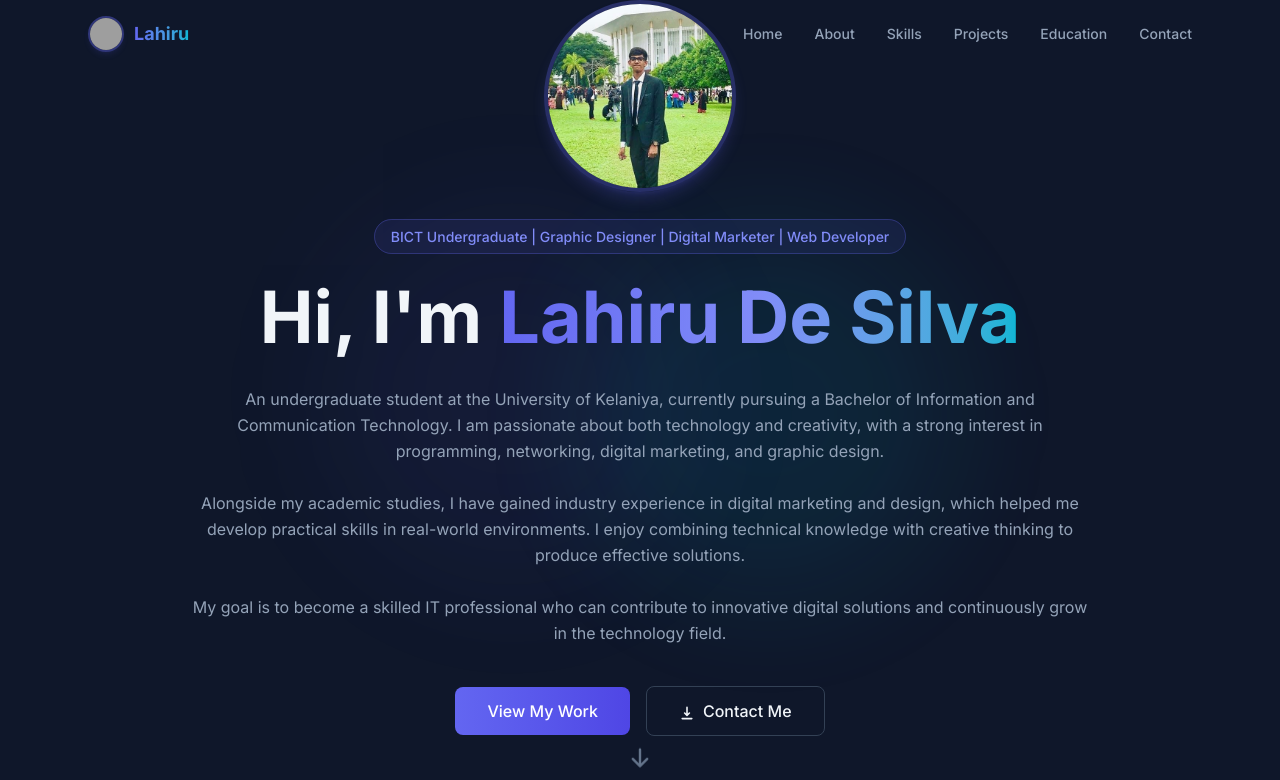
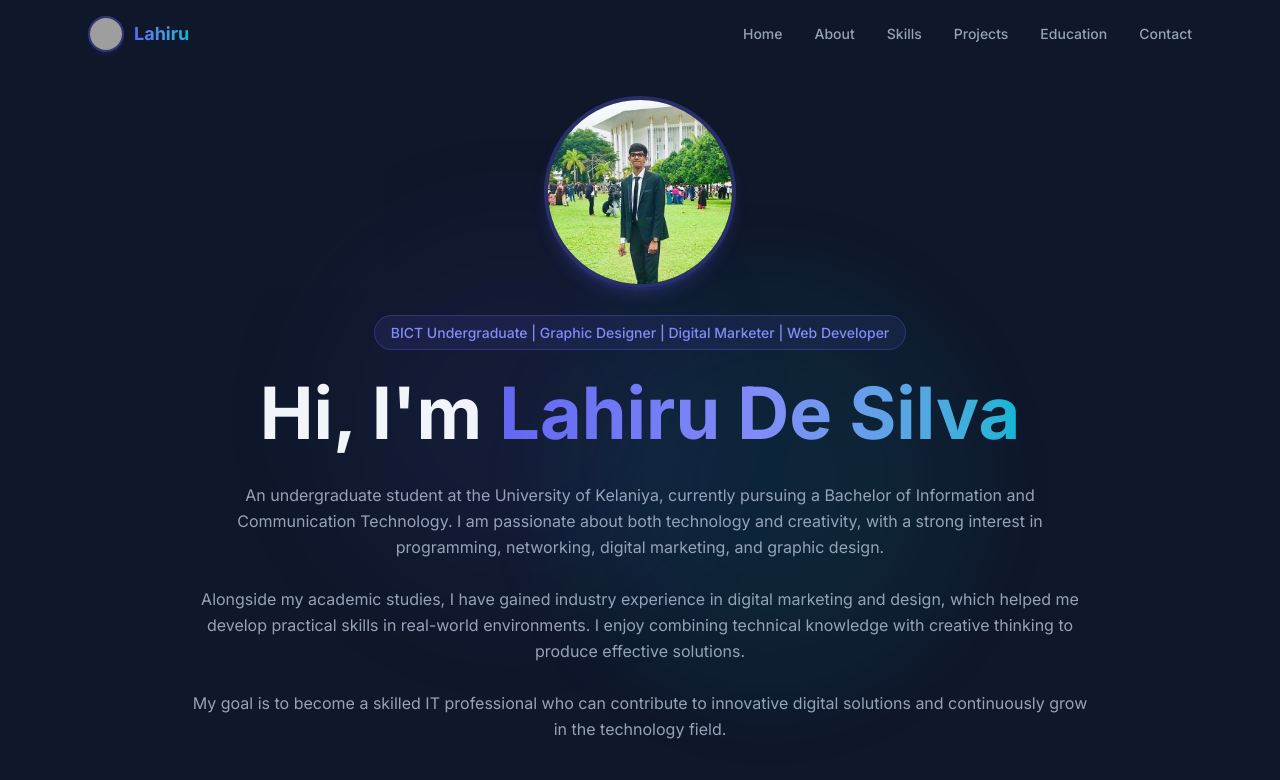
Before and after one commit to LahiruDS/E-portfolio, a React (Vite) app: page / in a window 1280 px wide. Shown: the top 780 px of the page. Built offline with nearby package versions, Linux system fonts and the light colour scheme; grey boxes are pictures that could not be loaded.

Commit message:
5th commit

```diff
--- a/src/components/Hero.jsx
+++ b/src/components/Hero.jsx
@@ -4,8 +4,10 @@ import { FaGithub, FaLinkedin, FaEnvelope } from 'react-icons/fa'
 
 export default function Hero() {
   return (
-    <section id="home" className="min-h-screen flex items-center justify-center relative overflow-hidden px-6">
-      <div className="absolute inset-0 overflow-hidden">
+<section
+  id="home"
+  className="min-h-screen flex items-center justify-center relative overflow-hidden px-6 pt-24"
+>      <div className="absolute inset-0 overflow-hidden">
         <div className="absolute top-1/4 left-1/4 w-96 h-96 bg-primary/10 rounded-full blur-3xl animate-pulse" />
         <div className="absolute bottom-1/4 right-1/4 w-96 h-96 bg-accent/10 rounded-full blur-3xl animate-pulse" style={{ animationDelay: '1s' }} />
       </div>
```
